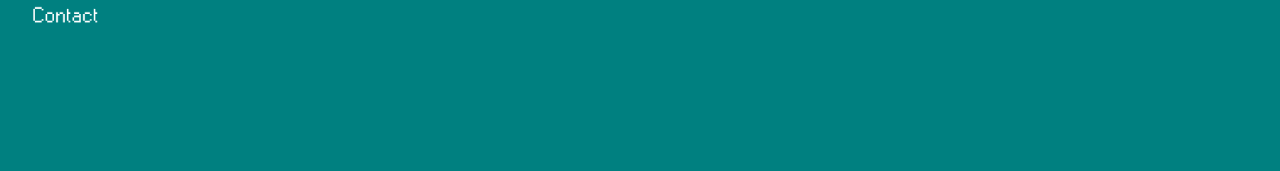
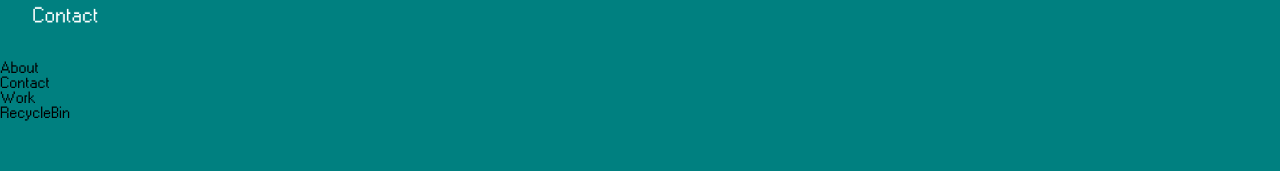
Before and after one commit to JEKO10/Portfolio, a React (Vite) app: page / in a window 1280 px wide. Shown: the part 389-560 px from the top of the page. Built offline with nearby package versions, Linux system fonts and the light colour scheme.

Commit message:
files setup

```diff
--- /dev/null
+++ b/src/components/Files.tsx
@@ -0,0 +1,19 @@
+import React from "react";
+
+import About from "./files/About";
+import Contact from "./files/Contact";
+import RecycleBin from "./files/RecycleBin";
+import Work from "./files/Work";
+
+const Files = () => {
+  return (
+    <section>
+      <About />
+      <Contact />
+      <Work />
+      <RecycleBin />
+    </section>
+  );
+};
+
+export default Files;
--- a/src/components/Icons.tsx
+++ b/src/components/Icons.tsx
@@ -1,4 +1,4 @@
-import React, { useEffect, useRef, useState } from "react";
+import React, { useEffect, useRef } from "react";
 
 import about from "../assets/images/about.png";
 import contact from "../assets/images/contact.png";
@@ -13,13 +13,12 @@ type ClickedState = {
   recycle: boolean;
 };
 
-const Icons = () => {
-  const [isClicked, setIsClicked] = useState<ClickedState>({
-    about: false,
-    work: false,
-    contact: false,
-    recycle: false,
-  });
+type IconsProp = {
+  isClicked: ClickedState;
+  setIsClicked: React.Dispatch<React.SetStateAction<ClickedState>>;
+};
+
+const Icons: React.FC<IconsProp> = ({ isClicked, setIsClicked }) => {
   const buttonRef = useRef<HTMLButtonElement>(null);
 
   const handleClick = (iconName: string) => {
@@ -35,10 +34,6 @@ const Icons = () => {
     }));
   };
 
-  useEffect(() => {
-    document.addEventListener("click", clickOutside, true);
-  }, []);
-
   const clickOutside = (e: MouseEvent) => {
     if (!buttonRef.current?.contains(e.target as Node)) {
       setIsClicked({
@@ -49,6 +44,10 @@ const Icons = () => {
       });
     }
   };
+
+  useEffect(() => {
+    document.addEventListener("click", clickOutside, true);
+  }, []);
 
   return (
     <>
--- /dev/null
+++ b/src/components/files/About.tsx
@@ -0,0 +1,7 @@
+import React from "react";
+
+const About = () => {
+  return <section>About</section>;
+};
+
+export default About;
--- /dev/null
+++ b/src/components/files/Contact.tsx
@@ -0,0 +1,7 @@
+import React from "react";
+
+const Contact = () => {
+  return <section>Contact</section>;
+};
+
+export default Contact;
--- /dev/null
+++ b/src/components/files/RecycleBin.tsx
@@ -0,0 +1,7 @@
+import React from "react";
+
+const RecycleBin = () => {
+  return <section>RecycleBin</section>;
+};
+
+export default RecycleBin;
--- /dev/null
+++ b/src/components/files/Work.tsx
@@ -0,0 +1,7 @@
+import React from "react";
+
+const Work = () => {
+  return <section>Work</section>;
+};
+
+export default Work;
--- a/src/pages/Home.tsx
+++ b/src/pages/Home.tsx
@@ -1,12 +1,28 @@
-import React from "react";
+import React, { useState } from "react";
 
+import Files from "../components/Files";
 import Icons from "../components/Icons";
 import Taskbar from "../components/Taskbar";
 
+type ClickedState = {
+  about: boolean;
+  work: boolean;
+  contact: boolean;
+  recycle: boolean;
+};
+
 const Home = () => {
+  const [isClicked, setIsClicked] = useState<ClickedState>({
+    about: false,
+    work: false,
+    contact: false,
+    recycle: false,
+  });
+
   return (
     <section>
-      <Icons />
+      <Icons isClicked={isClicked} setIsClicked={setIsClicked} />
+      <Files />
       <Taskbar />
     </section>
   );
```
